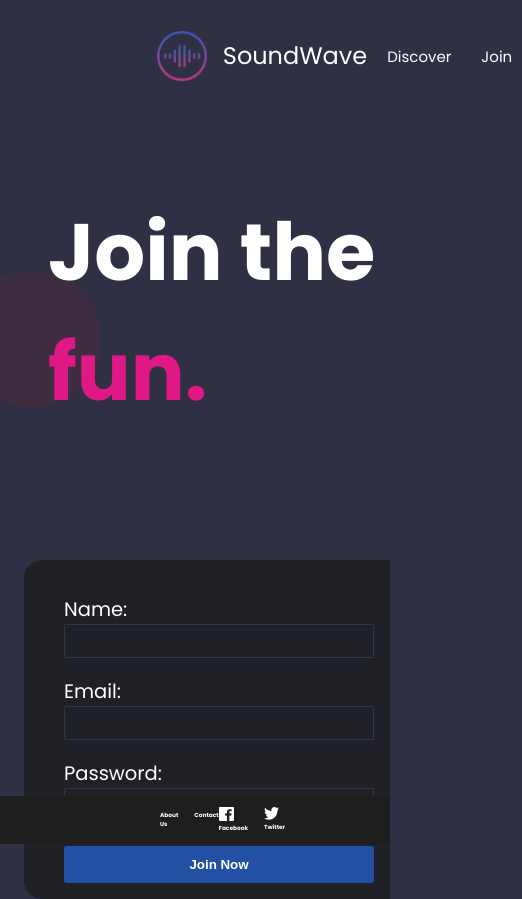
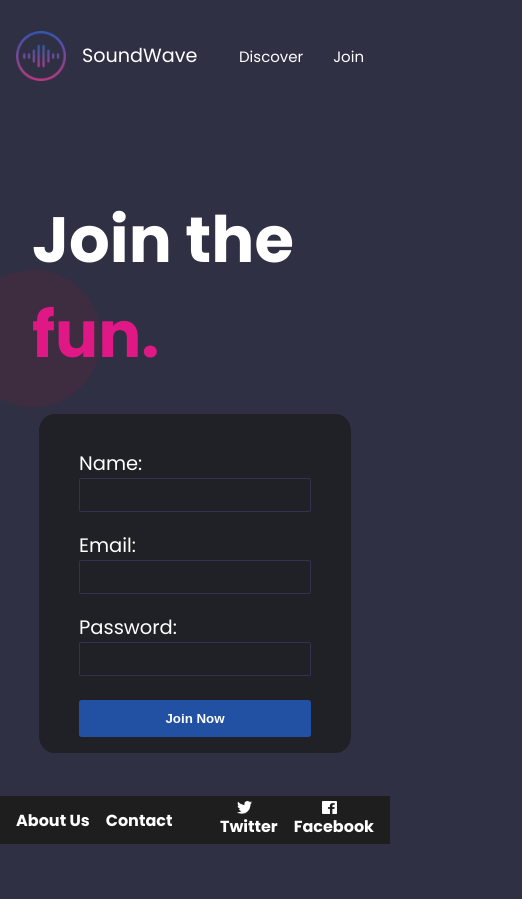
Before and after one commit to EqualWaveStudio/soundwave, a React (Create React App) app: page /join in a window 390 px wide. Shown: the whole page, 522 px wide, since content can reach past the window. After the commit the page ends 844 px from the top, so only its background shows below. Built offline with nearby package versions, Linux system fonts and the light colour scheme.

Commit message:
retoques finales css

```diff
--- a/src/App.css
+++ b/src/App.css
@@ -5,12 +5,11 @@
     --dark-blue: #303045;
     --blue-btn: #2250A3;
     --dark-purple: #202027;
-    -dark-grey: #313351;
+    --dark-grey: #313351;
     --purple: #313351;
     --pink: #3E2040;
     --grey: #2F303A;
     --pink-dark: #E01885;
-
 }
 
 * {
@@ -24,11 +23,3 @@ body {
   -webkit-font-smoothing: antialiased;
   -moz-osx-font-smoothing: grayscale;
 }
-
-
-@media only screen and (max-width: 600px) {
-  body{
-    width: 100%;
-    height: 100%;
-}
-}
--- a/src/Components/Footer.css
+++ b/src/Components/Footer.css
@@ -3,16 +3,14 @@
   height: 5%;
   position: fixed;
   bottom: 0;
-  font-size: 1.5vw;
   background-color: #1E1E1E;
   display: flex;
   align-items: center;
   justify-content: space-between;
   color: white;
-  padding: 1.5rem 10rem;
-
-
-
+  font-size: 1rem;
+  text-align: left;
+  padding: 1rem 10rem;
 }
 
 
@@ -41,23 +39,39 @@
 
 .Footer-Left {
   display: flex;
+
   gap: 1rem;
+}
 
+.Footer-Right {
+  display: flex;
+
+  gap: 1rem;
+}
+
+@media only screen and (min-width: 601px) and (max-width: 991px) {
+  .footer{
+    width: 100vw;
+  }
 
 
 }
 
-.Footer-Right {
+@media only screen and (max-width: 600px){
+
+  .footer{
+    width: 100%;
+    font-size: 1rem;
+    justify-content: space-between;
+    padding: 1.5rem 1rem;
+  }
+
+.facebook, .twitter{
   display: flex;
-  gap: 1rem;
-
+  flex-direction: column;
+  justify-content: center;
+  align-items: center;
+  text-align: center;
+}
 
 }
-
-
-@media only screen and (max-width: 600px) {
-  footer{
-    justify-content: space-between;
-    padding: 1rem;
-  }
-}
--- a/src/Components/Footer.jsx
+++ b/src/Components/Footer.jsx
@@ -21,16 +21,16 @@ const Pages = () => {
   return (
 
     <div className='Footer-Right'>
-
+      <div className='twitter'>
+        <img className="logoRs" src={LogoTwitter} alt="LogoTwitter" />
+        <Link to="https://twitter.com/?lang=es/" className="rs-button">Twitter</Link>
+      </div>
       <div className='facebook'>
         <img className="logoRs" src={LogoFacebook} alt="LogoFacebook" />
-        <Link to="https://twitter.com/?lang=es" className="rs-button">Facebook</Link>
+        <Link to="https://es-es.facebook.com/" className="rs-button">Facebook</Link>
       </div>
 
-      <div className='twitter'>
-        <img className="logoRs" src={LogoTwitter} alt="LogoTwitter" />
-        <Link to="https://es-es.facebook.com/" className="rs-button">Twitter</Link>
-      </div>
+
     </div>
 
 
--- a/src/Components/FormValidation.css
+++ b/src/Components/FormValidation.css
@@ -48,6 +48,7 @@
 
     @media only screen and (min-width: 601px) and (max-width: 991px){
       .container {
+        margin-top: 8rem;
         width: 50%;
         height: 60%;
         font-size: 3vw;
@@ -57,10 +58,9 @@
 
       @media only screen and (max-width: 600px) {
         .container {
-          width: 100%;
+          width: 80%;
           height: 100%;
-          margin-top: 8rem;
-          margin-left: 3rem;
+          margin-top: 2rem;
           font-size: 5vw;
          }
       }
--- a/src/Components/Header.css
+++ b/src/Components/Header.css
@@ -45,31 +45,22 @@
     /* margin-top: 2rem; */
 }
 
-@media only screen and (max-width: 575px){
 
-.logo-title {
-    font-size: 1.2rem;
-}
+
+@media only screen and (min-width: 601px) and (max-width: 991px){
+
+    .header{
+        padding: 2rem 3rem;
+    }
 
 }
+@media only screen and (max-width: 600px) {
 
-
-
-@media only screen and (min-width: 768px) and (max-width: 991px){
-
-    header{
+    .header{
         padding: 1rem;
     }
 
 }
-
-
-@media only screen and (max-width: 575px){
-
-
 .logo-title {
-    font-size: 1.5rem;
+    font-size: 1.2rem;
 }
-
-
-}
--- a/src/Discover/MainDiscover.css
+++ b/src/Discover/MainDiscover.css
@@ -1,6 +1,7 @@
 body {
     background-color: var(--dark-blue);
     color: white;
+    overflow: hidden;
 }
 .main-discover-container {
     width: 100vw;
@@ -29,7 +30,7 @@ p {
 }
 .covers {
     width: 23.75rem;
-    height: 23.75rem;
+
 }
 .icons-discover div img {
     width: 2.5rem;
@@ -86,7 +87,6 @@ p {
     }
     .covers {
         width: 13.5rem;
-        height: 13.5rem;
         margin-left: 0.5rem;
     }
 }
@@ -101,15 +101,3 @@ p {
         flex-direction: column;
     }
 }
-
-    .icons-discover {
-        padding: 1rem;
-        gap: 1.2rem;
-    }
-    .covers {
-        width: 19rem;
-        height: 19rem;
-        margin-top: 1rem;
-        margin-left: 0.5rem;
-        padding: 0 1rem;
-    }
--- a/src/Join/MainJoin.css
+++ b/src/Join/MainJoin.css
@@ -55,6 +55,7 @@ h2 {
     }
 
     h2 {
+   margin-top: 5rem;
       font-weight: bold;
       font-size: 4rem;
       color: white;
@@ -65,7 +66,7 @@ h2 {
 
   @media only screen and (max-width: 600px) {
     .main-join{
-      width: 100%;
+      width: 100vw;
       height: 100%;
       justify-content: space-between;
       flex-direction: column;
@@ -74,9 +75,9 @@ h2 {
 
      h2 {
       margin-top: 5rem;
-      margin-left: 3rem;
+      margin-left: 2rem;
       font-weight: bold;
-      font-size: 5rem;
+      font-size: 4rem;
       color: white;
 
       }
```
